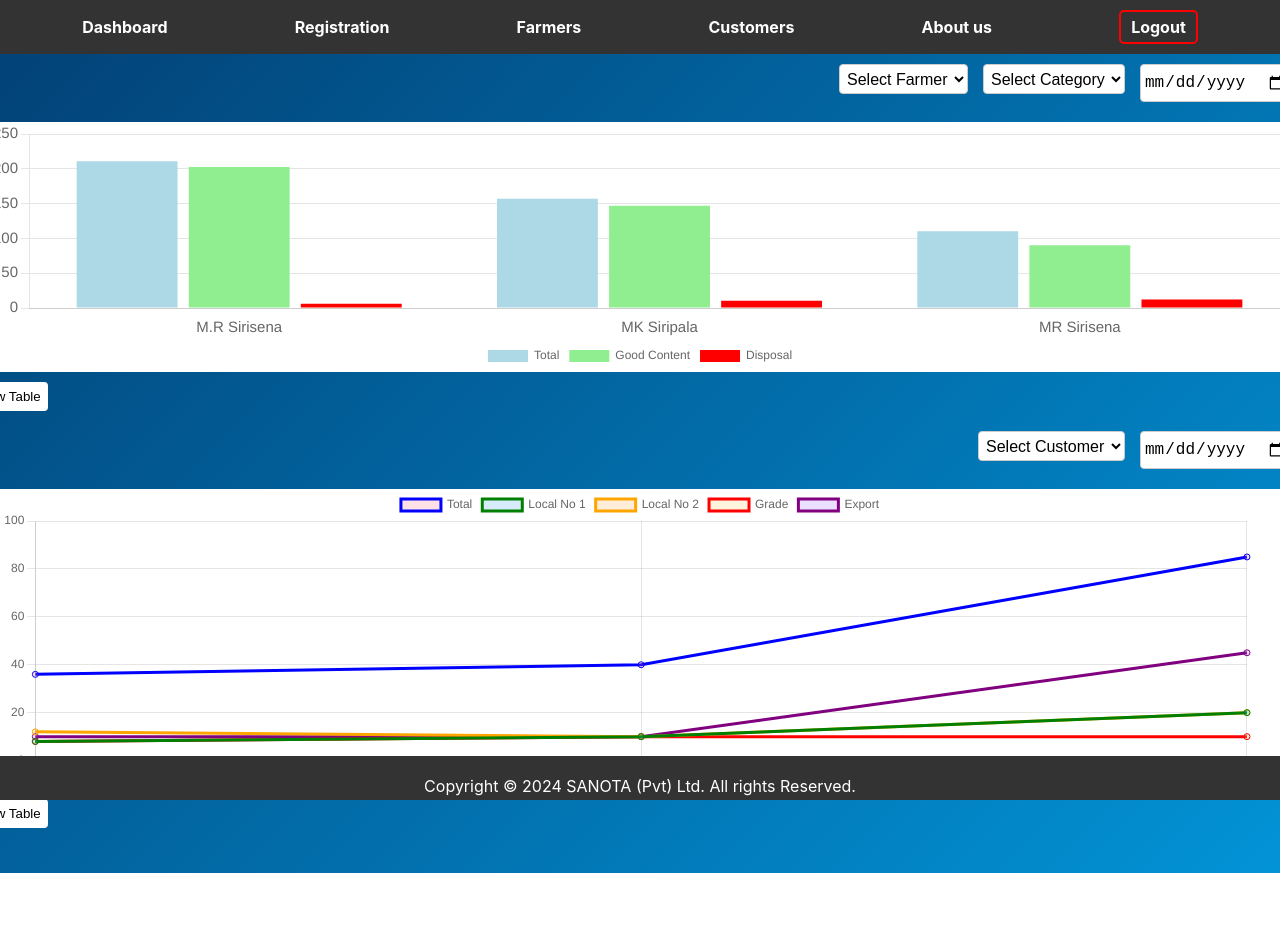
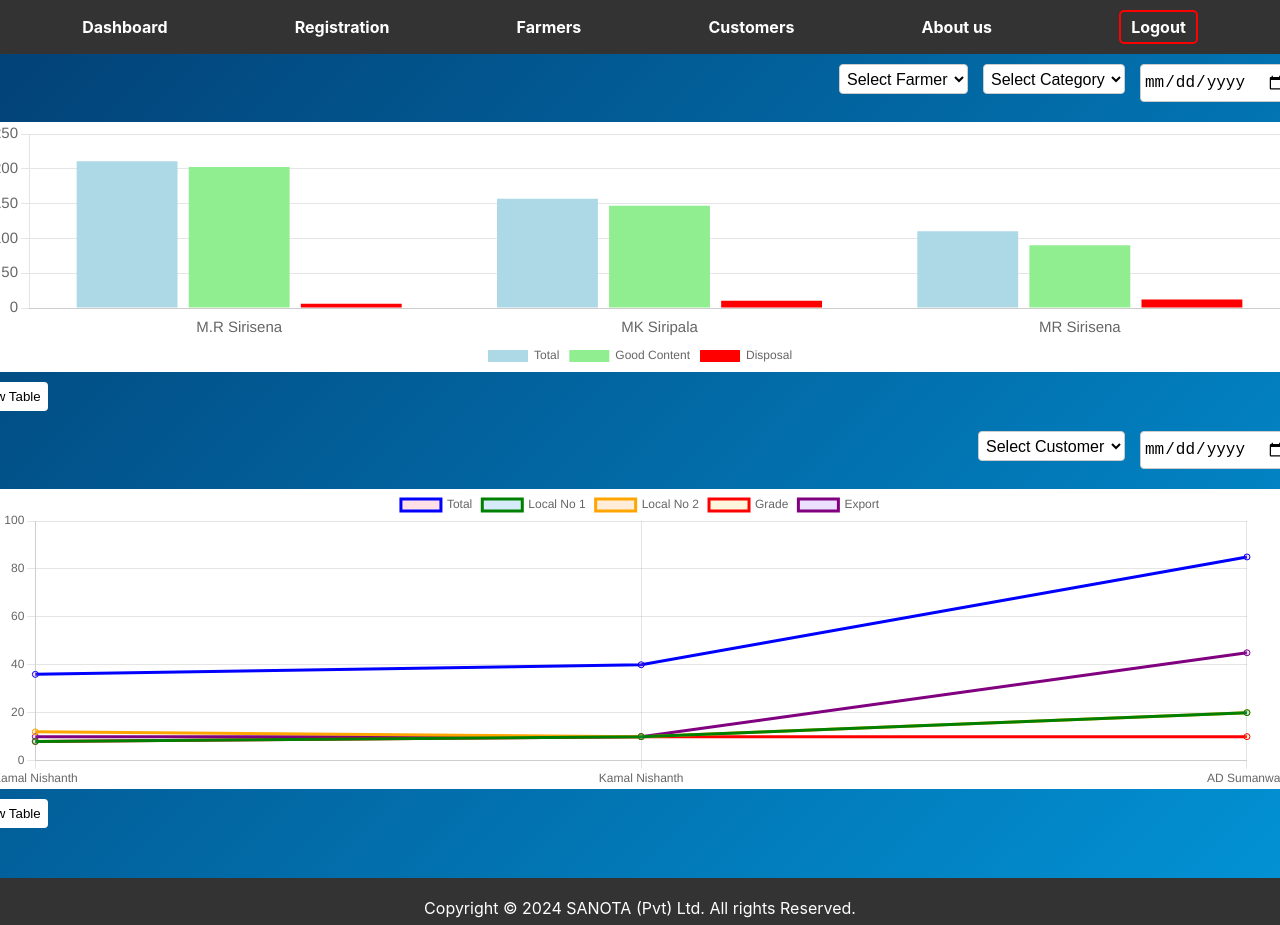
Before and after one commit to sulaiman4342/Farmers-and-Customers-Application, a React (Vite) app in the folder react-vite-application/: page /dashboard in a window 1280 px wide. Shown: the top 925 px of the page. Before the commit the page ends 873 px from the top, so only its background shows below. Built offline with nearby package versions, Linux system fonts and the light colour scheme.

Commit message:
Footer style corrected

```diff
--- a/react-vite-application/src/components/styles/Footer.css
+++ b/react-vite-application/src/components/styles/Footer.css
@@ -1,11 +1,10 @@
 .footer {
-    background-color: #333;
-    color: white;
-    text-align: center;
-    padding: 2px 0;
-    width: 100%;
-    position: fixed;
-    bottom: 0;
-    left: 0;
-    height: 40px;
-  }
+  background-color: #333;
+  color: white;
+  text-align: center;
+  width: 100%;
+  padding-top: 2px;
+  padding-bottom: 5px;
+  height: 40px; /* Fixed height */
+  margin-top: 5px;
+}
```
